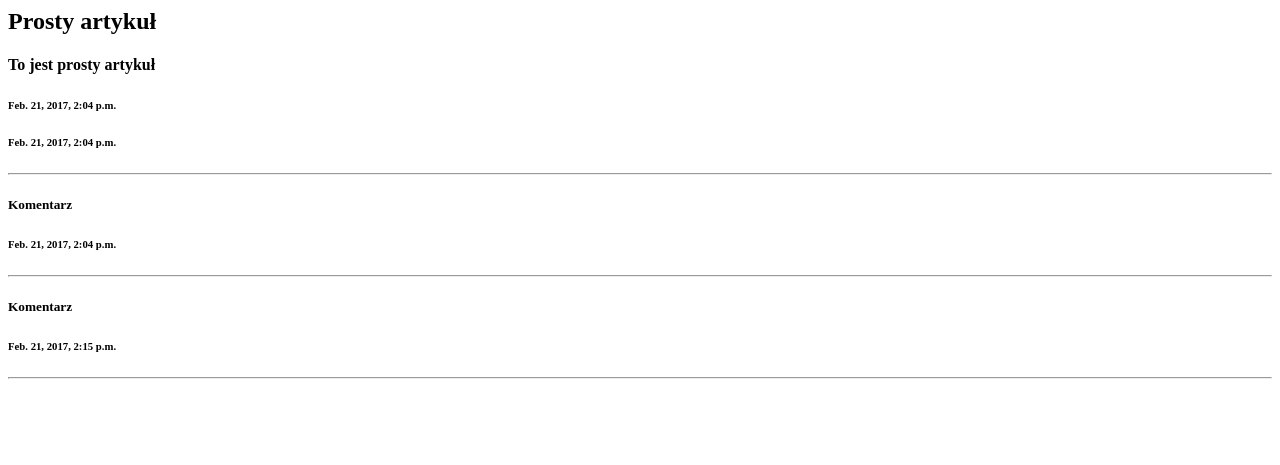
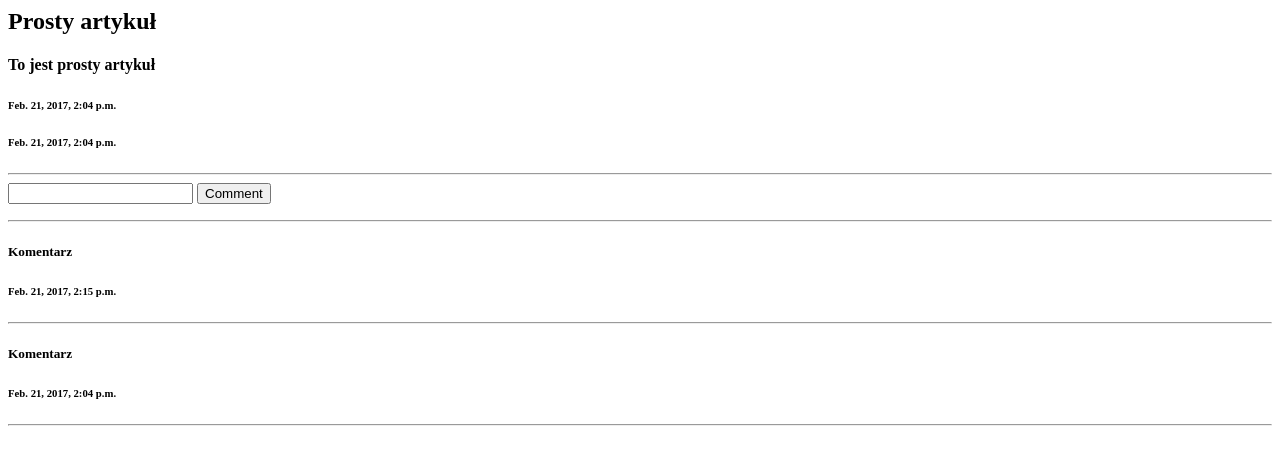
Before and after one commit to litewhat/django-blog, a Django app: page /articles/6/ in a window 1280 px wide. Shown: the top 465 px of the page. Run offline with Django 3.2, Linux system fonts and the light colour scheme; data comes from the database, SQL or seed files in the repository; both versions use the stored data as it was after the commit.

Commit message:
Added commenting articles. TODO: If input is empty it should be error message. Commented now in code.

```diff
--- a/src/articles/templates/articles/detail.html
+++ b/src/articles/templates/articles/detail.html
@@ -2,6 +2,19 @@
 <h4>{{ article.content }}</h4>
 <h6>{{ article.updated }}</h6>
 <h6>{{ article.created }}</h6>
+<hr/>
+
+<!-- Form to comment article -->
+<!-- {% if error_message %}
+<p><strong>{{ error_message }}</strong></p>
+{% endif %} -->
+<form action="{% url 'articles:comment' article.id %}" method="post">
+{% csrf_token %}
+<input type="text" name="content">
+<input type="submit" value="Comment">
+</form>
+<!-- End form -->
+
 <hr/>
 {% for comment in comments %}
 	<h5>{{ comment.content }}</h5>
--- a/src/articles/templates/articles/index.html
+++ b/src/articles/templates/articles/index.html
@@ -3,7 +3,8 @@
 	<p>{{ article.content }}</p>
 	<h4>Updated: {{ article.updated }}</h4>
 	<h4>Created: {{ article.created }}</h4>
-	<a href="{{ article.get_absolute_url }}">Detail</a>
+	<!-- <a href="{{ article.get_absolute_url }}">Detail</a> -->
+	<a href="{% url 'articles:detail' article.id %}">Detail</a>
 	<hr/>
 {% empty %}
 	<p>No articles yet!</p>
--- a/src/articles/urls.py
+++ b/src/articles/urls.py
@@ -3,6 +3,7 @@ from django.contrib import admin
 
 from . import views
 
+app_name = 'articles'
 urlpatterns = [
 	url(r'^$', views.list, name='list'),
 	url(r'^(?P<article_id>[0-9]+)/$', views.detail, name='detail'),
--- a/src/articles/views.py
+++ b/src/articles/views.py
@@ -1,9 +1,10 @@
-from django.http import HttpResponse
-from django.shortcuts import get_object_or_404
+from django.http import HttpResponse, HttpResponseRedirect
+from django.shortcuts import get_object_or_404, render
 from django.template import loader
+from django.urls import reverse
 
 
-from .models import Article
+from .models import Article, Comment
 
 
 
@@ -31,7 +32,7 @@ def list(request, *args, **kwargs):
 def detail(request, article_id, *args, **kwargs):
     #article = Article.objects.get(id=article_id)
     article = get_object_or_404(Article, id=article_id) # it's better than that above
-    comments = article.comments()
+    comments = article.comments().order_by('-created')
     template = loader.get_template('articles/detail.html')
 
     context = {
@@ -44,4 +45,22 @@ def detail(request, article_id, *args, **kwargs):
 
 
 def comment(request, article_id, *args, **kwargs):
-    pass
+    article = get_object_or_404(Article, id=article_id)
+    comments = article.comments()
+    comment_content = request.POST.get('content')
+    context = {
+        'article_id': article.id,
+        # 'article': article,
+        # 'comments': comments,
+    }
+    error_message = ''
+
+    if not comment_content:
+        pass
+        # error_message = 'This field cannot be empty.'
+        # context['error_message'] = error_message
+    else :
+        comment = Comment(article=article, content=comment_content)
+        comment.save()
+
+    return HttpResponseRedirect(reverse('articles:detail', kwargs=context))
--- a/src/blog/urls.py
+++ b/src/blog/urls.py
@@ -21,5 +21,5 @@ from . import views
 urlpatterns = [
 	url(r'^$', views.index, name='home'),
     url(r'^admin/', admin.site.urls),
-    url(r'^articles/', include('articles.urls', namespace='articles')),
+    url(r'^articles/', include('articles.urls')),
 ]
```
Also changed, not shown: src/db.sqlite3.
